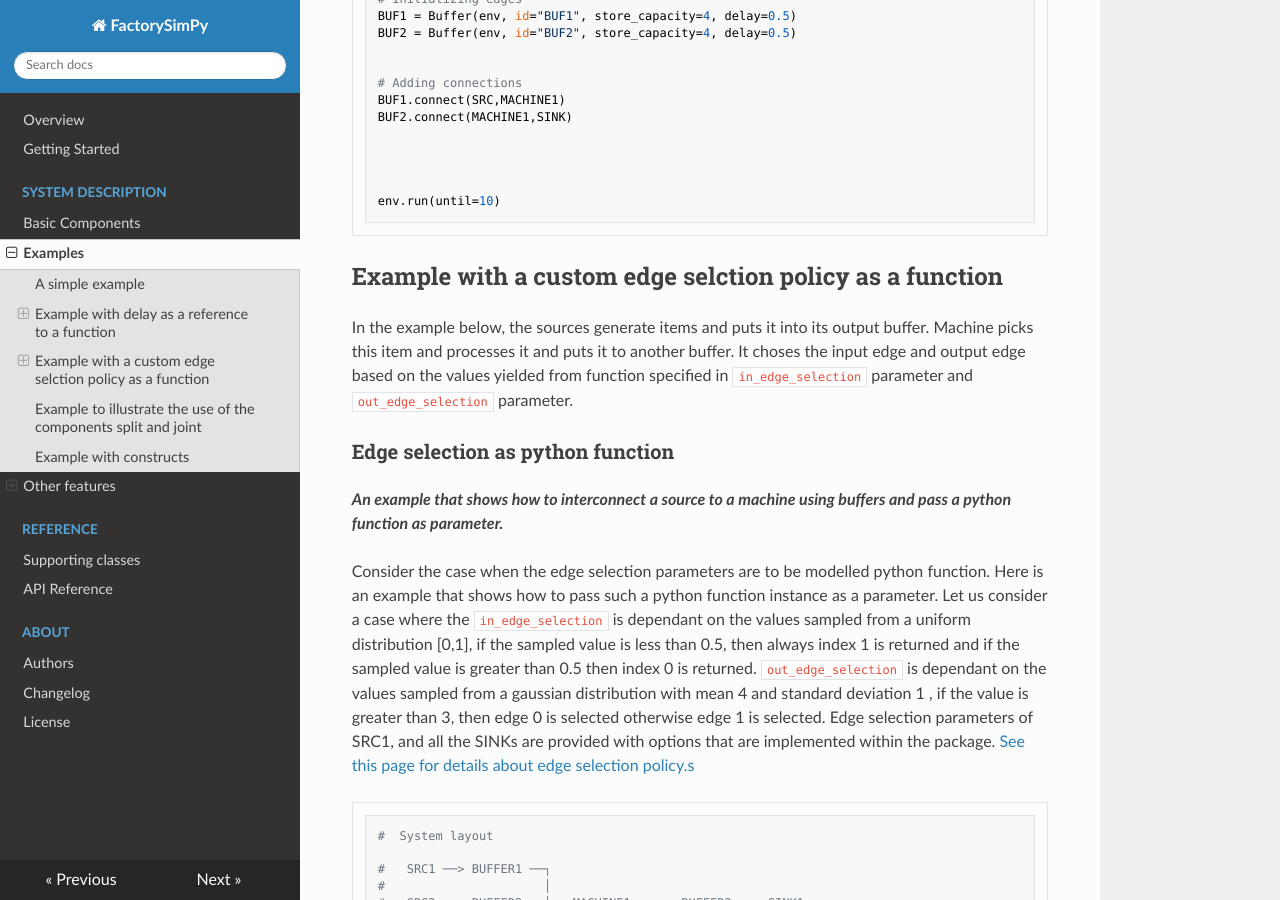
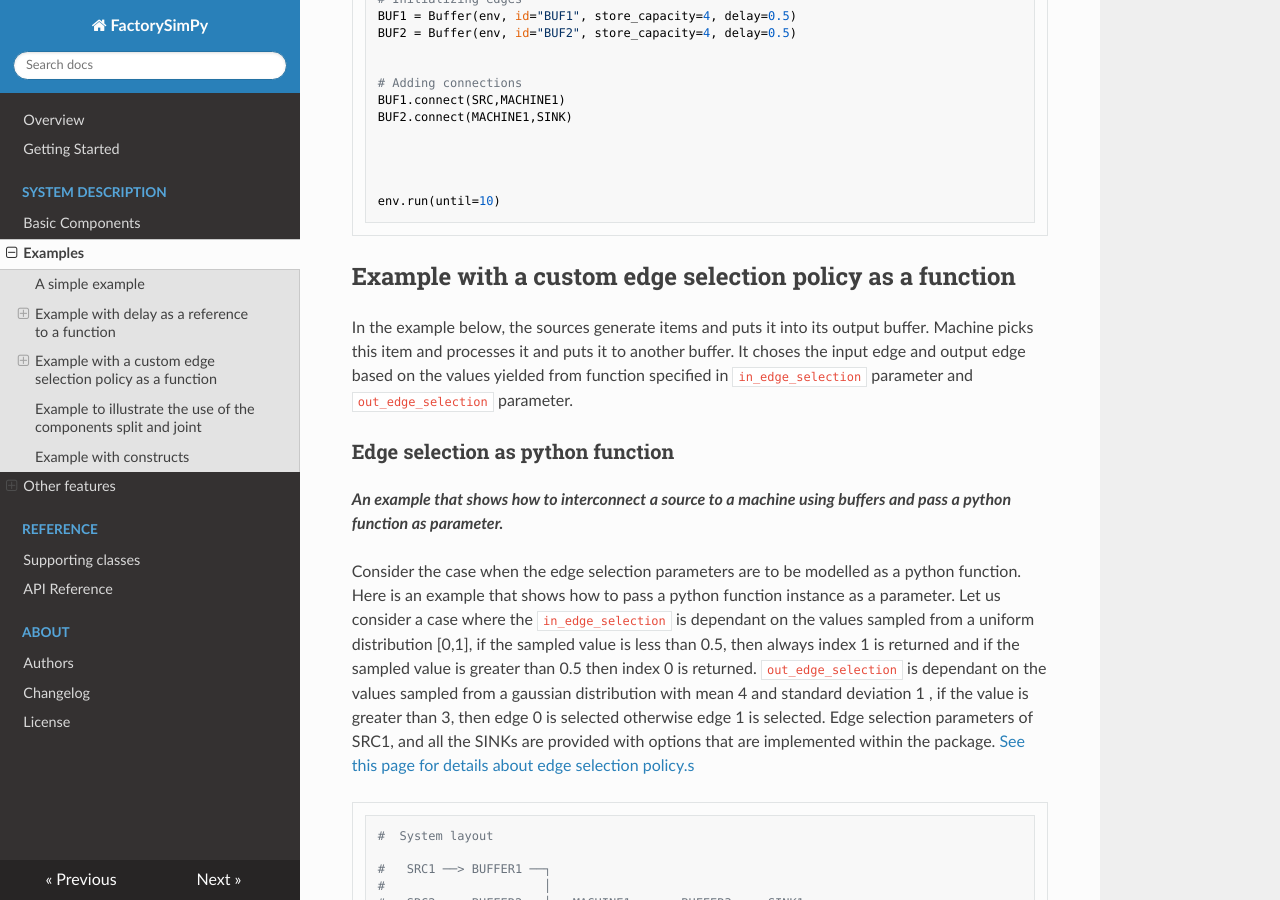
Before and after one commit to FactorySimPy/FactorySimPy, an MkDocs documentation site: the page built from docs/examples.md, in a window 1280 px wide and 900 px high, scrolled down 3438 px. Built offline with MkDocs 1.6.1, drawn with Linux system fonts in a browser that asks for light colours; nearby versions of some CDN libraries; some of the changed text lies outside the part shown.

Commit message:
documentation update

````diff
--- a/docs/examples.md
+++ b/docs/examples.md
@@ -10,7 +10,7 @@ In this section, we present examples that demonstrate how to use FactorySimPy
 
 Shown below is a very simple example. Here, the delays to be configured are `inter_arrival_time`, and `processing_delay` of the source and the machine respectively. In this example, the delays `inter_arrival_time`, and `processing_delay`, are specified as constant values at the time of node initiation.
 
-Similarly `in_edge_selection` and  `out_edge_selection` can also be provided as a constant or use one of the generator functions available in the package. These functions can be passed as a string. [See this page for details about edge selection policy.s](configuring_parameters.md)
+Similarly `in_edge_selection` and  `out_edge_selection` can also be provided as a constant or use one of the generator functions available in the package. These functions can be passed as a string. [See this page for details about edge selection policy.](configuring_parameters.md)
 
 ```python
 
@@ -186,7 +186,7 @@ env.run(until=10)
 
 
 
-## Example with a custom edge selction policy as a function
+## Example with a custom edge selection policy as a function
 
 
 
@@ -199,7 +199,7 @@ In the example below, the sources generate items and puts it into its output buf
 
 ***An example that shows how to interconnect a source to a machine using buffers and pass a python function as parameter.***
 
-Consider the case when the edge selection parameters are to be modelled python function. Here is an example that shows how to pass such a python function instance as a parameter. Let us consider a case where the `in_edge_selection` is dependant on the values sampled from a uniform distribution [0,1], if the sampled value is less than 0.5, then always index 1 is returned and if the sampled value is greater than 0.5 then index 0 is returned. `out_edge_selection` is dependant on the values sampled from a gaussian distribution with mean 4 and standard deviation 1 , if the value is greater than 3, then edge 0 is selected otherwise edge 1 is selected. Edge selection parameters of SRC1, and all the  SINKs are provided with options that are implemented within the package. [See this page for details about edge selection policy.s](configuring_parameters.md)
+Consider the case when the edge selection parameters are to be modelled as a python function. Here is an example that shows how to pass a python function instance as a parameter. Let us consider a case where the `in_edge_selection` is dependant on the values sampled from a uniform distribution [0,1], if the sampled value is less than 0.5, then always index 1 is returned and if the sampled value is greater than 0.5 then index 0 is returned. `out_edge_selection` is dependant on the values sampled from a gaussian distribution with mean 4 and standard deviation 1 , if the value is greater than 3, then edge 0 is selected otherwise edge 1 is selected. Edge selection parameters of SRC1, and all the  SINKs are provided with options that are implemented within the package. [See this page for details about edge selection policy.s](configuring_parameters.md)
 
 ```python
 
@@ -296,7 +296,7 @@ env.run(until=10)
 
 ***An example that shows how to interconnect a source to a machine using buffers and pass a python function or a generator instance as parameter.***
 
-Consider the case when the edge selection parameters are to be modelled as a generator function that depends on the node object or the current time of the simulation environment. Here is an example that shows how to pass such a generator function instance as a parameter.
+Consider the case when the edge selection parameters are to be modelled as a generator function that depends on the node object or the current time of the simulation environment. Here is an example that shows how to pass a generator function instance as a parameter.
 ```python
 
 
````
Also changed, not shown: other parts of docs/examples.md (+1 -1 lines), docs/basic_components.md (+2 -2 lines).
